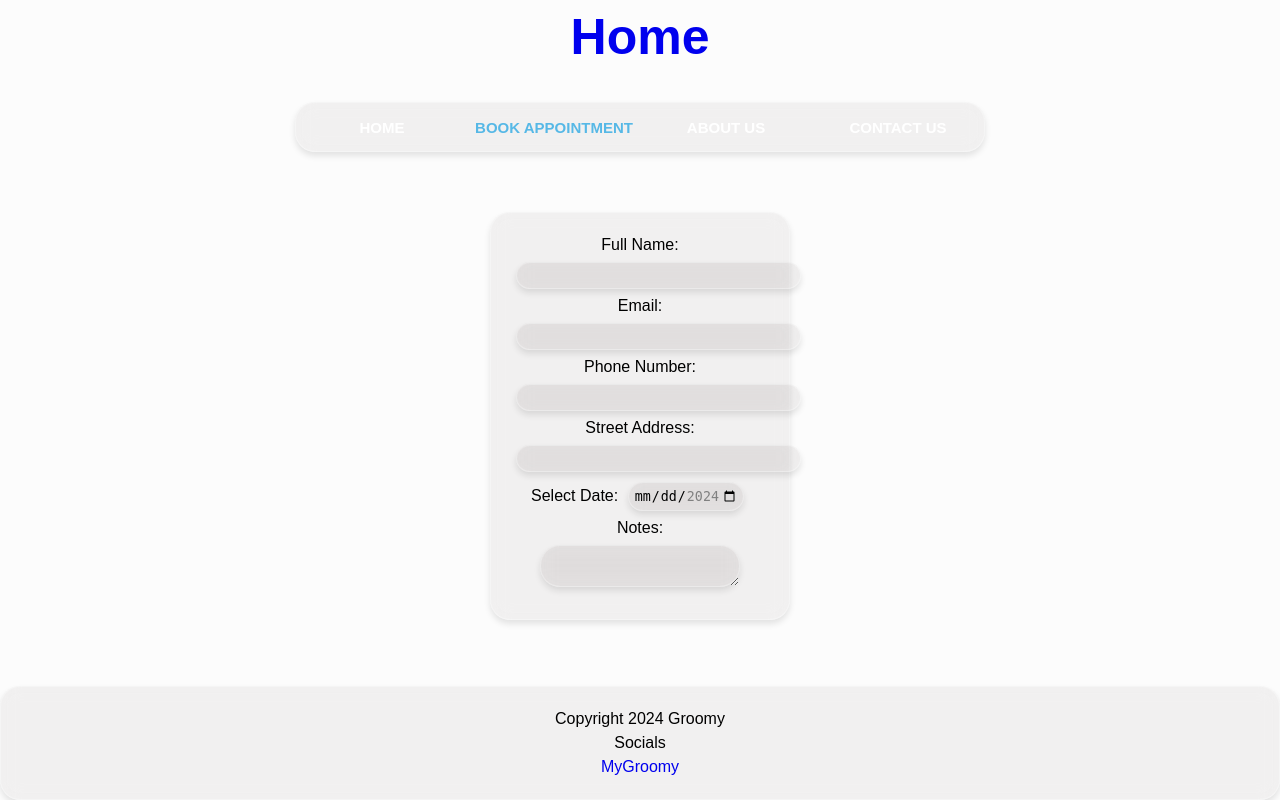
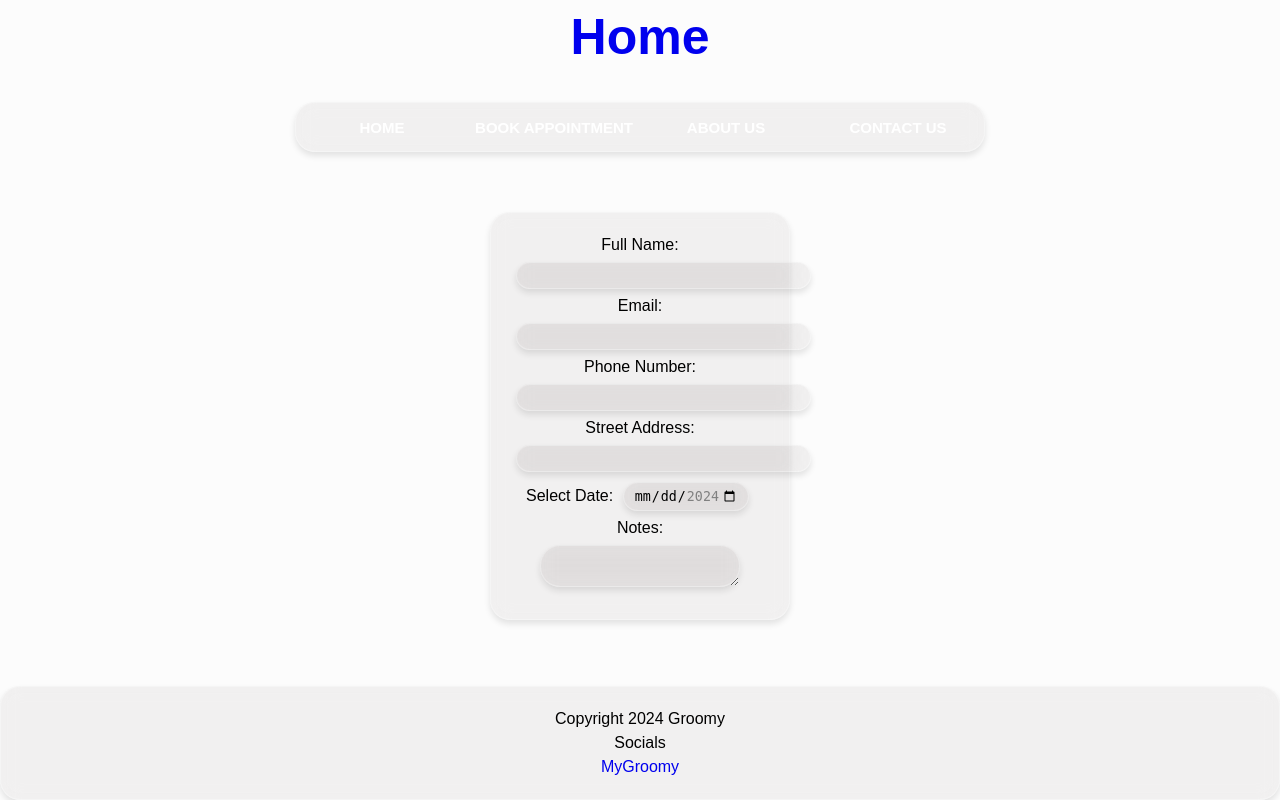
Before and after one commit to bsu-cs4360-software-engineering/groomy-table, a Flask app: page /appointments in a window 1280 px wide. Run offline with Flask 3, Linux system fonts and the light colour scheme; some libraries are stand-ins or nearby versions.

Commit message:
adjusted padding

```diff
--- a/static/css/main.css
+++ b/static/css/main.css
@@ -5,9 +5,7 @@
     --background: #fcfcfc;
 }
 
-*,
-*::before,
-*::after {
+*, *::before, *::after {
     margin: 0;
     padding: 0;
     box-sizing: border-box;
@@ -26,15 +24,14 @@ a {
     text-decoration: none;
 }
 
-a:hover {
+a:hover{
     color: var(--highlight);
 }
 
 a:visited {
     color: var(--black);
 }
-
-a.active {
+a:active {
     color: var(--primary);
 }
 
@@ -87,6 +84,8 @@ form input, textarea{
     box-shadow: 0 4px 6px rgba(0, 0, 0, 0.1);
     backdrop-filter: blur(10px);
     padding: 5px;
+    padding-left: 10px;
+    padding-right: 10px;
     margin: 5px;
 }
 form textarea{
```
